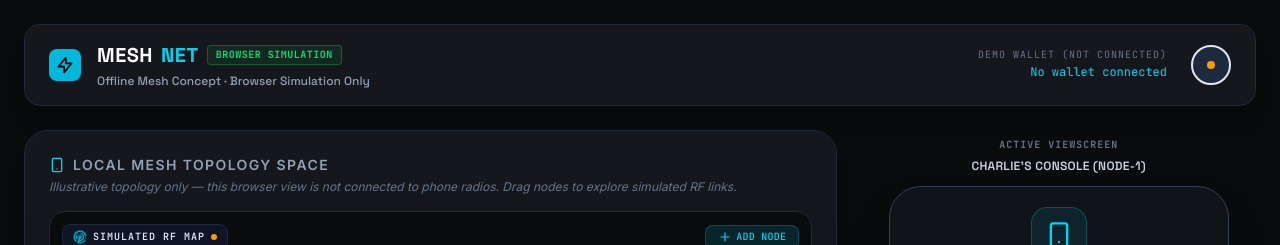
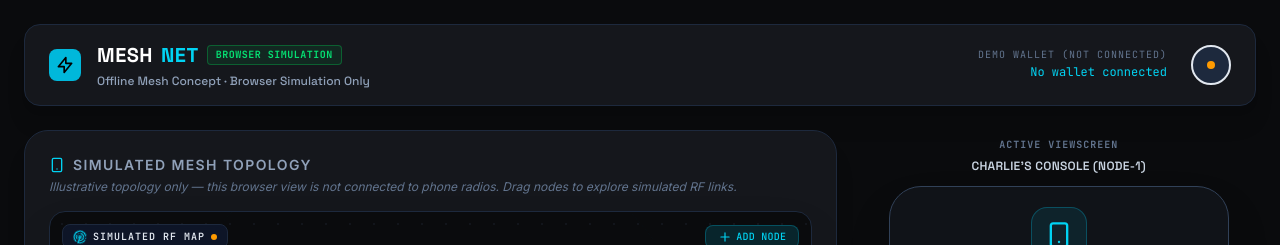
Before and after one commit to esi2ei/meshnet, a React (Vite) app: page / in a window 1280 px wide. Shown: the top 245 px of the page. Built offline with nearby package versions, Linux system fonts and the light colour scheme.

Commit message:
fix(web): label topology panel as a simulation

```diff
--- a/src/App.tsx
+++ b/src/App.tsx
@@ -125,7 +125,7 @@ export default function App() {
             <div className="mb-4">
               <h2 className="text-sm font-semibold uppercase tracking-widest text-slate-400 flex items-center gap-2">
                 <Smartphone className="w-4 h-4 text-cyan-400" />
-                Local Mesh Topology Space
+                Simulated Mesh Topology
               </h2>
               <p className="text-xs text-slate-500 mt-1 font-sans italic">
                 Illustrative topology only — this browser view is not connected to phone radios. Drag nodes to explore simulated RF links.
```
